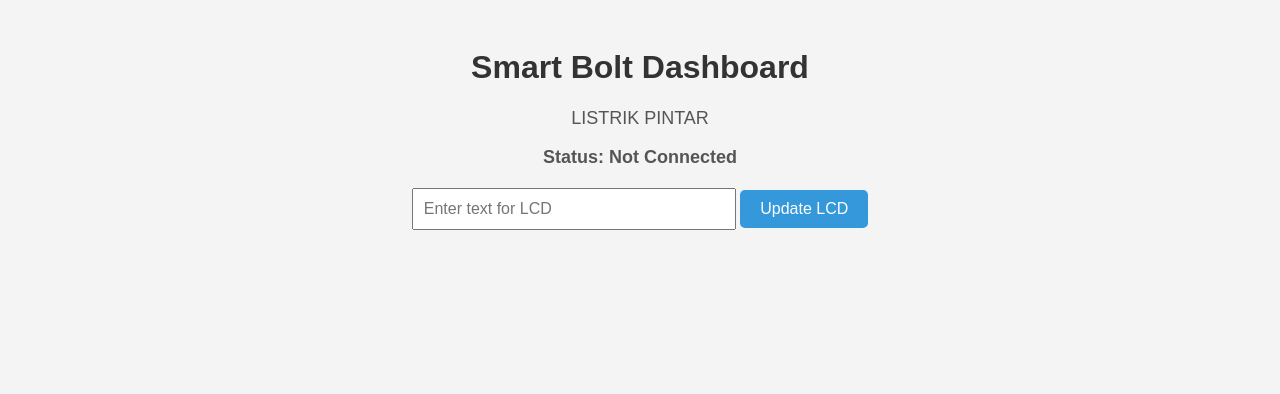
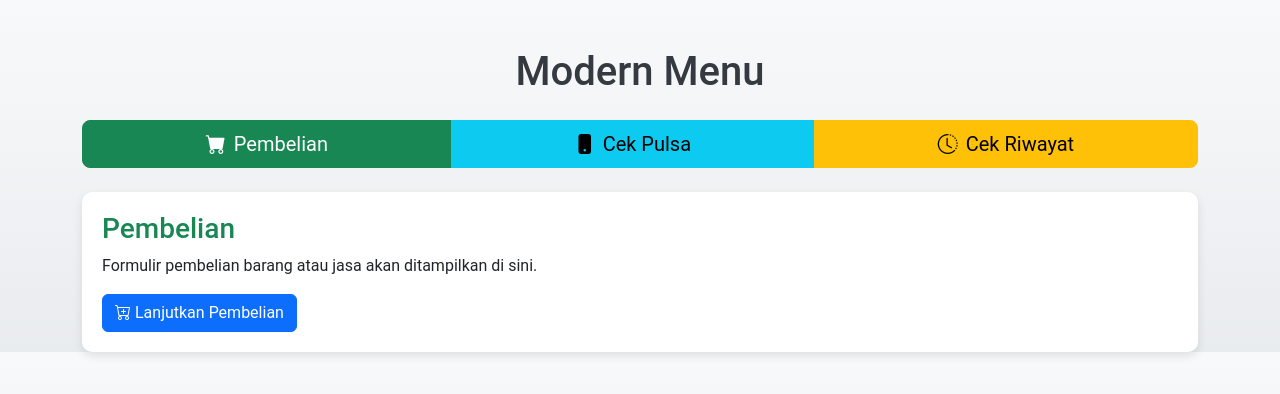
Before and after one commit to wahyuimanullah12/smartbolt, a plain HTML site: page index.html in a window 1280 px wide. Drawn offline with nearby package versions, Linux system fonts and the light colour scheme.

Commit message:
Add files via upload

```diff
--- a/index.html
+++ b/index.html
@@ -3,89 +3,74 @@
 <head>
     <meta charset="UTF-8">
     <meta name="viewport" content="width=device-width, initial-scale=1.0">
-  <title>Smart Bolt</title>
+    <title>Modern Menu</title>
+    <link href="https://cdn.jsdelivr.net/npm/bootstrap@5.3.0/dist/css/bootstrap.min.css" rel="stylesheet">
+    <link href="https://cdn.jsdelivr.net/npm/bootstrap-icons/font/bootstrap-icons.css" rel="stylesheet">
     <style>
         body {
-      font-family: Arial, sans-serif;
-      text-align: center;
-      background-color: #f4f4f4;
+            background: linear-gradient(to bottom, #f8f9fa, #e9ecef);
+            font-family: 'Roboto', sans-serif;
+        }
+        h1 {
+            color: #343a40;
+        }
+        .btn-group .btn {
+            transition: transform 0.2s, box-shadow 0.2s;
+        }
+        .btn-group .btn:hover {
+            transform: scale(1.05);
+            box-shadow: 0 4px 6px rgba(0, 0, 0, 0.1);
+        }
+        .tab-pane {
+            background: white;
             padding: 20px;
-    }
-
-    h1 {
-      color: #333;
-    }
-
-    p {
-      font-size: 18px;
-      color: #555;
-    }
-
-    .status {
-      font-size: 20px;
-      color: #2ecc71;
-      font-weight: bold;
-    }
-
-    .input-container {
-      margin-top: 20px;
-    }
-
-    input[type="text"] {
-      padding: 10px;
-      font-size: 16px;
-      width: 80%;
-      max-width: 300px;
-    }
-
-    button {
-      padding: 10px 20px;
-      font-size: 16px;
-      cursor: pointer;
-      background-color: #3498db;
-      color: white;
-      border: none;
-      border-radius: 5px;
-    }
-
-    button:hover {
-      background-color: #2980b9;
+            border-radius: 10px;
+            box-shadow: 0 4px 10px rgba(0, 0, 0, 0.1);
         }
     </style>
 </head>
 <body>
-  <h1>Smart Bolt Dashboard</h1>
-  <p>LISTRIK PINTAR</p>
-
-  <div class="status">
-    <p id="statusText">Status: Not Connected</p>
+    <div class="container mt-5">
+        <h1 class="text-center mb-4">Modern Menu</h1>
+        <!-- Nav Tabs -->
+        <div class="btn-group w-100" role="tablist" aria-label="Menu Tabs">
+            <button class="btn btn-success btn-lg" id="pembelian-tab" data-bs-toggle="tab" data-bs-target="#pembelian" type="button" role="tab" aria-controls="pembelian" aria-selected="true">
+                <i class="bi bi-cart-fill me-2"></i>Pembelian
+            </button>
+            <button class="btn btn-info btn-lg" id="cek-pulsa-tab" data-bs-toggle="tab" data-bs-target="#cek-pulsa" type="button" role="tab" aria-controls="cek-pulsa" aria-selected="false">
+                <i class="bi bi-phone-fill me-2"></i>Cek Pulsa
+            </button>
+            <button class="btn btn-warning btn-lg" id="cek-riwayat-tab" data-bs-toggle="tab" data-bs-target="#cek-riwayat" type="button" role="tab" aria-controls="cek-riwayat" aria-selected="false">
+                <i class="bi bi-clock-history me-2"></i>Cek Riwayat
+            </button>
         </div>
 
-  <div class="input-container">
-    <input type="text" id="lcdText" placeholder="Enter text for LCD" />
-    <button onclick="sendToESP32()">Update LCD</button>
+        <!-- Tab Content -->
+        <div class="tab-content mt-4" id="menuTabsContent">
+            <div class="tab-pane fade show active" id="pembelian" role="tabpanel" aria-labelledby="pembelian-tab">
+                <h3 class="text-success">Pembelian</h3>
+                <p>Formulir pembelian barang atau jasa akan ditampilkan di sini.</p>
+                <a href="pembelian.html" class="btn btn-primary">
+                    <i class="bi bi-cart-plus"></i> Lanjutkan Pembelian
+                </a>
+            </div>
+            <div class="tab-pane fade" id="cek-pulsa" role="tabpanel" aria-labelledby="cek-pulsa-tab">
+                <h3 class="text-info">Cek Pulsa</h3>
+                <p>Informasi saldo pulsa Anda akan muncul di sini.</p>
+                <button class="btn btn-info">
+                    <i class="bi bi-search"></i> Cek Pulsa
+                </button>
+            </div>
+            <div class="tab-pane fade" id="cek-riwayat" role="tabpanel" aria-labelledby="cek-riwayat-tab">
+                <h3 class="text-warning">Cek Riwayat</h3>
+                <p>Riwayat pembelian dan transaksi akan ditampilkan di sini.</p>
+                <button class="btn btn-warning">
+                    <i class="bi bi-journal"></i> Lihat Riwayat
+                </button>
+            </div>
+        </div>
     </div>
 
-  <script>
-    // Fungsi untuk mengirim data ke ESP32
-    function sendToESP32() {
-      var lcdText = document.getElementById("lcdText").value;
-
-      // Jika ada teks yang dimasukkan
-      if (lcdText) {
-        fetch(`http://192.168.1.5/update?text=${lcdText}`, { // Ganti dengan IP ESP32
-          method: 'GET'
-        })
-        .then(response => response.text())
-        .then(data => {
-          console.log(data);
-          document.getElementById("statusText").innerText = "Status: " + data;  // Menampilkan status pada halaman web
-        })
-        .catch(error => console.error('Error:', error));
-      } else {
-        alert("Please enter text to display.");
-      }
-    }
-  </script>
+    <script src="https://cdn.jsdelivr.net/npm/bootstrap@5.3.0/dist/js/bootstrap.bundle.min.js"></script>
 </body>
 </html>
```
Also changed, not shown: pembelian.html (added, +107 -0 lines). Lines whose indentation alone changed are shown as unchanged.
